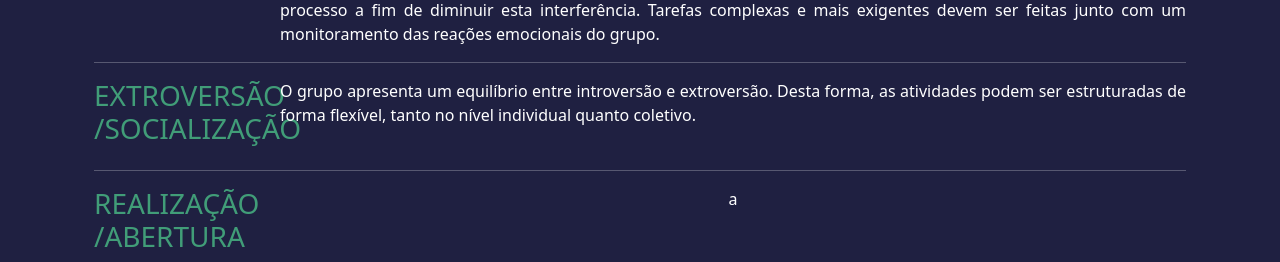
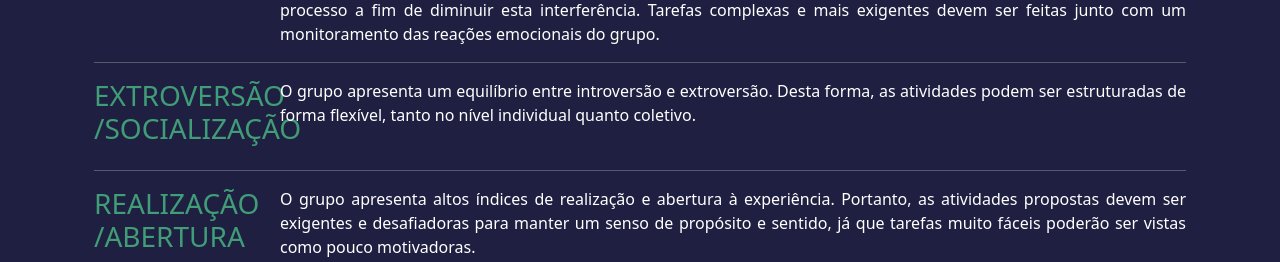
Before and after one commit to fcostaf/personality, a PHP site: page /view/analise.php in a window 1280 px wide. Shown: the part 564-826 px from the top of the page. Run offline with PHP 8.4, Linux system fonts and the light colour scheme; the visitor is signed in with stand-in values (Sample User, id 1); data comes from the database, SQL or seed files in the repository.

Commit message:
interpretacao+

```diff
--- a/view/analise.php
+++ b/view/analise.php
@@ -220,13 +220,13 @@ echo '
     </div>
     <div class="col-md-10 d-flex justify-content-center">';
         if ($medC < 2) {
-          echo 'a';
+          echo 'O grupo apresenta baixos índices de realização e abertura à experiência. Isto constitui um desafio para qualquer tipo de atividade, já que há pouco envolvimento e dedicação às tarefas, pouca curiosidade em aprender coisas novas e pouco sentimento de capacidade para realizar as atividades. Uma intervenção incentivadora ao longo de todo o processo é necessária.';
         }
         else if ($medC < 3) {
-          echo 'a';
+          echo 'O grupo apresenta índices médios de realização e abertura à experiência, sugerindo um fluxo regular da execução das atividades. É recomendado acrescentar leves desafios a cada tarefa a fim de aumentar a percepção de capacidade dos integrantes.';
         }
         else {
-          echo 'a';
+          echo 'O grupo apresenta altos índices de realização e abertura à experiência. Portanto, as atividades propostas devem ser exigentes e desafiadoras para manter um senso de propósito e sentido, já que tarefas muito fáceis poderão ser vistas como pouco motivadoras.';
         };
 echo '
     </div>
```
